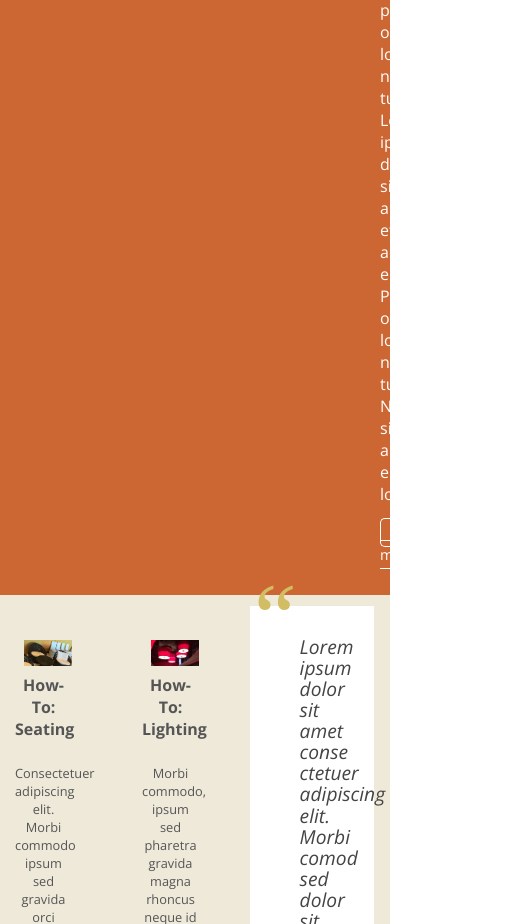
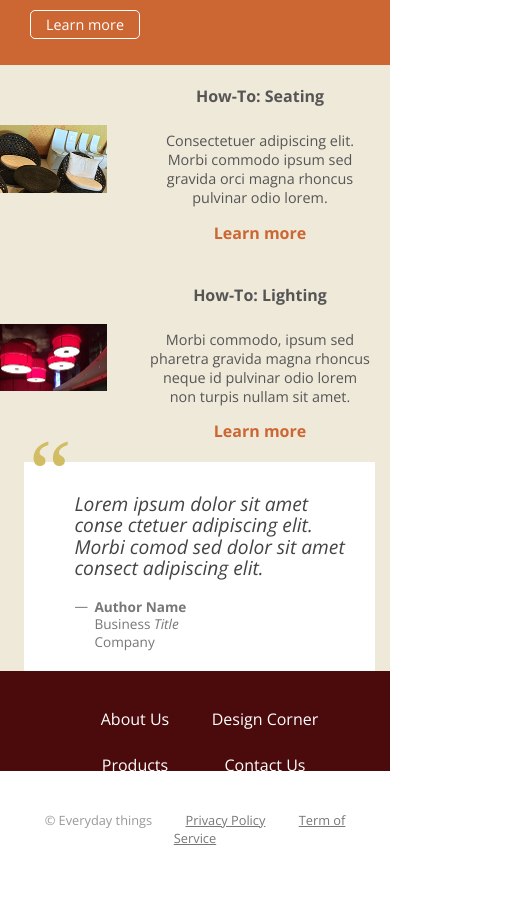
Before and after one commit to stern15/everyday-things, a plain HTML site: page index.html in a window 390 px wide. Shown: the part 1076-2000 px from the top of the page, 516 px wide, since content can reach past the window. After the commit the page ends 1963 px from the top, so only its background shows below. Drawn offline with nearby package versions, Linux system fonts and the light colour scheme.

Commit message:
atmosphere section and how section on media query 625 & an error while on large screen the blockquote

```diff
--- a/css/screen.css
+++ b/css/screen.css
@@ -27,12 +27,16 @@
     clear: both;
     display: block;
 }
+
+
 /* all section in main*/
 
 section.atmosphere,
 section.how-to {
     margin: 0;
 }
+
+
 /*text*/
 
 h1 {
@@ -86,6 +90,8 @@
 a.btn:hover {
     background-color: rgba(0, 0, 0, .3);
 }
+
+
 /*header*/
 
 header {
@@ -118,6 +124,8 @@
     margin: 0 0 30px 0;
     color: #fff;
 }
+
+
 /* section-main */
 
 section aside {
@@ -155,6 +163,8 @@
 section aside .content a:hover {
     text-decoration: underline;
 }
+
+
 /* section atmosphere */
 
 section.atmosphere {
@@ -168,6 +178,8 @@
     background: url(../image/photo_lounge.jpg) no-repeat 0 5px;
     min-height: 220px;
 }
+
+
 /* section how to */
 
 section.how-to {
@@ -244,6 +256,8 @@
     top: -1px;
     left: 0;
 }
+
+
 /* navigation */
 
 nav {
@@ -317,6 +331,8 @@
     left: 100%;
     top: 0;
 }
+
+
 /* top level */
 
 nav > ul {
@@ -331,6 +347,8 @@
     width: auto;
     padding: 10px 20px 15px 20px;
 }
+
+
 /* footer section */
 
 footer {
@@ -355,6 +373,8 @@
 footer a:active {
     color: #000;
 }
+
+
 /* Media queries */
 
 @media screen and (max-width:1000px) {
@@ -478,13 +498,67 @@
         left: 163px;
         text-align: center;
     }
+    /* main section*/
+    section.main aside {
+        width: 100%;
+        float: none;
+        text-align: left;
+    }
+    section.main aside div.content {
+        margin: 8px 20px 8px 0;
+        padding: 5px 0 10px 85px;
+        background-size: 50px 50px;
+        background-position: 20px 5px;
+    }
+    /* atmosphere section*/
+    section.atmosphere article {
+        padding: 160px 20px 0 0;
+        background-size: 300px auto;
+        min-height: initial;
+    }
+    /* hot-to section*/
+    section.how-to aside {
+        width: 100%;
+        float: none;
+        margin: 0;
+        position: relative;
+    }
+    section.how-to aside div.content {
+        padding: 20px 20px 20px 150px;
+        margin: 0;
+    }
+    section.how-to aside div.content p {
+        font-size: .9em;
+    }
+    section.how-to aside div.content img {
+        display: inline-block;
+        width: 125px;
+        position: absolute;
+        top: 60px;
+        left: -77px;
+    }
+}
+
+section.how-to blockquote {
+    margin: 0 20px 0 40px;
+    width: 90%;
+    padding: 1px 0 20px 0;
+    position: relative;
+}
+
+section.how-to blockquote p.credit {
+    margin-bottom: 0;
+}
+
+
 /* navigation */
+
 nav > ul {
     padding-top: 25px;
 }
+
 nav {
     position: static;
     width: auto;
     background-color: #4b0a0c;
 }
-                }
```
Lines whose indentation alone changed are shown as unchanged.
